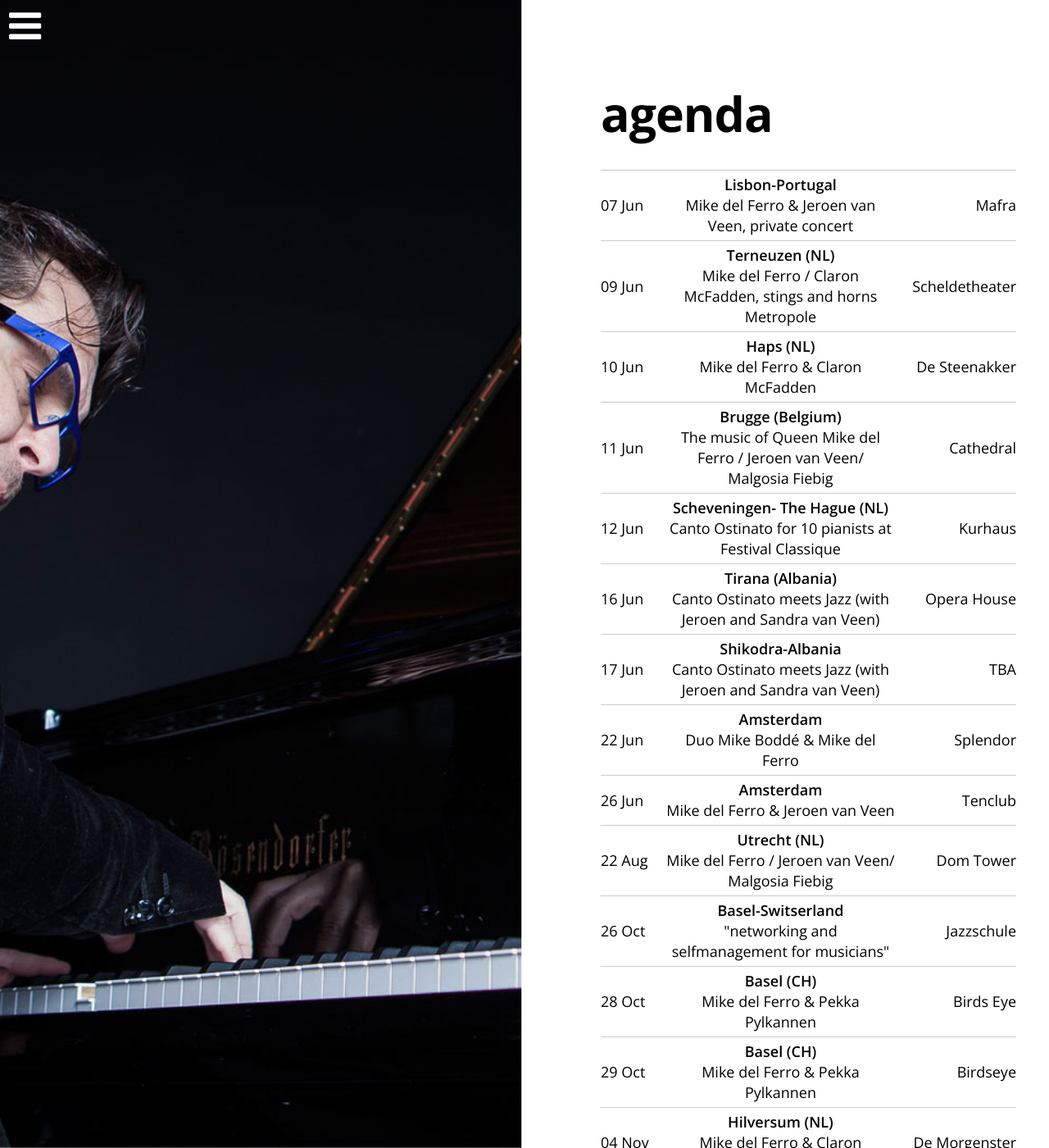
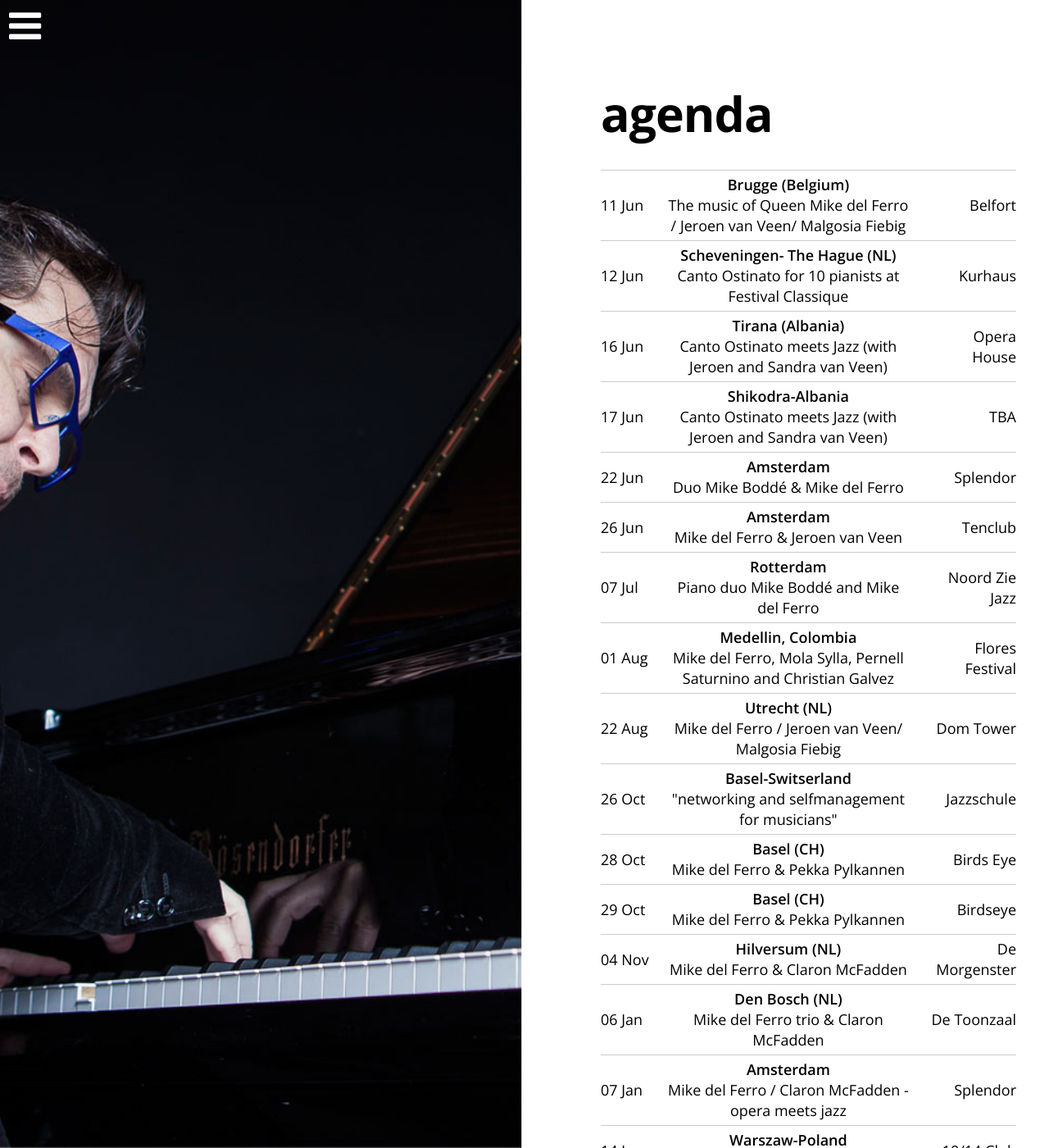
Before and after one commit to mikedelferro/website, a Jekyll site: the page built from agenda.html, in a window 1280 px wide and 1400 px high. Shown: the whole window at 82% size. Built offline with Jekyll 4.4.1, drawn with Linux system fonts in a browser that asks for light colours; nearby versions of some CDN libraries; some of the changed text lies outside the part shown.

Commit message:
Updated '/_config.yml' via CloudCannon

```diff
--- a/_config.yml
+++ b/_config.yml
@@ -1,27 +1,12 @@
 gigs:
-  - title: 'Mike del Ferro & Claron McFadden'
-    date: 2016-06-10T20:15:00.000Z
-    location: De Steenakker
-    venue: Haps (NL)
-    url: 'http://www.desteenakker.nl/mike-del-ferro-en-claron-mcfadden/'
-  - title: 'Mike del Ferro & Jeroen van Veen, private concert'
-    date: 2016-06-07T16:00:00.000Z
-    location: Mafra
-    venue: Lisbon-Portugal
-    url:
   - title: 'Duo Mike Boddé & Mike del Ferro'
     date: 2016-06-22T20:00:00.000Z
     location: Splendor
     venue: Amsterdam
     url: www.splendoramsterdam.com
-  - title: 'Mike del Ferro / Claron McFadden, stings and horns Metropole'
-    date: 2016-06-09T20:00:00.000Z
-    location: Scheldetheater
-    venue: Terneuzen (NL)
-    url: 'http://www.zeelandjazz.nl/home/programma/terneuzen/donderdag/opera-meets-jazz'
   - title: The music of Queen Mike del Ferro / Jeroen van Veen/ Malgosia Fiebig
     date: 2016-06-11T20:00:00.000Z
-    location: Cathedral
+    location: Belfort
     venue: Brugge (Belgium)
     url:
   - title: Mike del Ferro / Jeroen van Veen/ Malgosia Fiebig
@@ -90,7 +75,17 @@ gigs:
     venue: Hilversum (NL)
     url: 'http://www.seinconcerten.nl/'
   - title: 'Mike del Ferro & Jeroen van Veen'
-    date: 2016-06-26T20:00:00.000Z
+    date: 2016-06-26T19:00:00.000Z
     location: Tenclub
     venue: Amsterdam
     url: 'https://www.facebook.com/onbehalfoftenclub/?fref=ts'
+  - title: 'Mike del Ferro, Mola Sylla, Pernell Saturnino and Christian Galvez'
+    date: 2016-08-01T19:00:00.000Z
+    location: Flores Festival
+    venue: 'Medellin, Colombia'
+    url:
+  - title: Piano duo Mike Boddé and Mike del Ferro
+    date: 2016-07-07T20:00:00.000Z
+    location: Noord Zie Jazz
+    venue: Rotterdam
+    url: 'http://www.noordziejazz.nl/#Bergsingelkerk'
```
